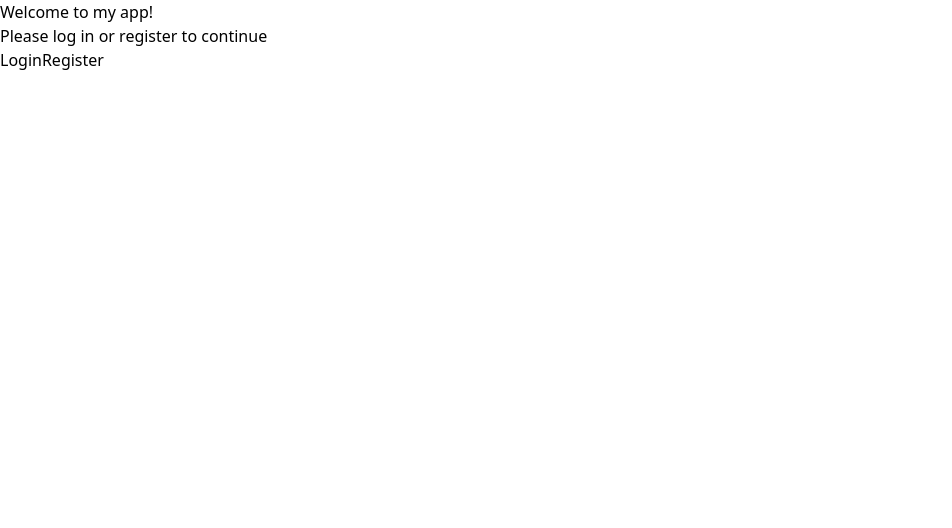
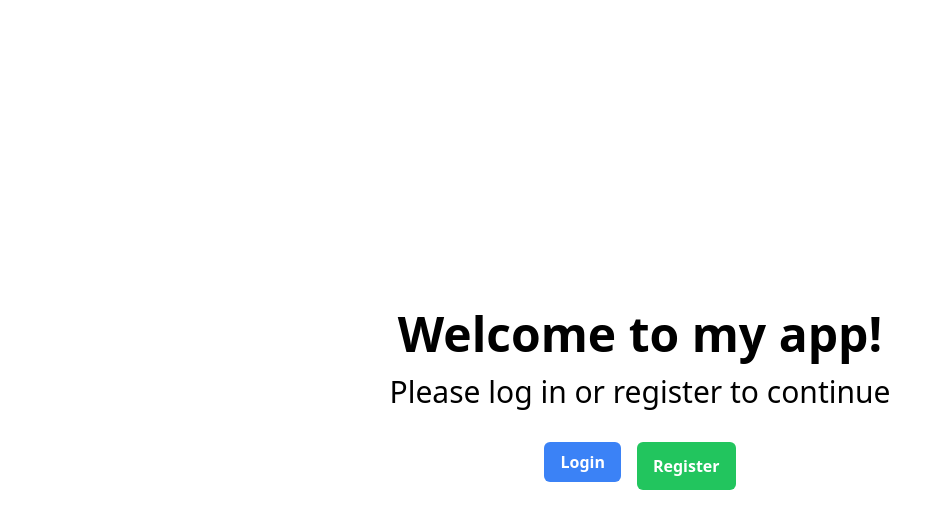
Before and after one commit to rowjay007/expense-tracker, a Next.js app: page / in a window 1280 px wide. Shown: the top 528 px of the page, without its empty margins (0-952 px from the left). Built offline with nearby package versions, Linux system fonts and the light colour scheme; no server answers.

Commit message:
fix landing page css

```diff
--- a/app/page.tsx
+++ b/app/page.tsx
@@ -8,11 +8,12 @@
 export default function Home() {
 
   return (
-          <div>
-      <h1>Welcome to my app!</h1>
-      <h3>Please log in or register to continue</h3>
+    <div className="flex flex-col items-center justify-center h-screen">
+      <h1 className="text-3xl md:text-5xl font-bold mb-4">Welcome to my app!</h1>
+      <h3 className="text-lg md:text-3xl mb-8">
+        Please log in or register to continue
+      </h3>
       <UserModal />
     </div>
-
   );
 }
--- a/components/Auth/UserModal.tsx
+++ b/components/Auth/UserModal.tsx
@@ -18,10 +18,15 @@
           <button onClick={handleLogout}>Logout</button>
         </div>
       ) : (
-        <>
-          <LoginModal />
-          <RegisterModal />
-        </>
+          <div className="flex flex-col sm:flex-row">
+  <button className="bg-blue-500 hover:bg-blue-600 text-white font-bold py-2 px-4 rounded-md mb-2 sm:mr-2">
+    <LoginModal />
+  </button>
+  <button className="bg-green-500 hover:bg-green-600 text-white font-bold py-2 px-4 rounded-md sm:ml-2">
+    <RegisterModal />
+  </button>
+</div>
+
       )}
     </>
   );
```
